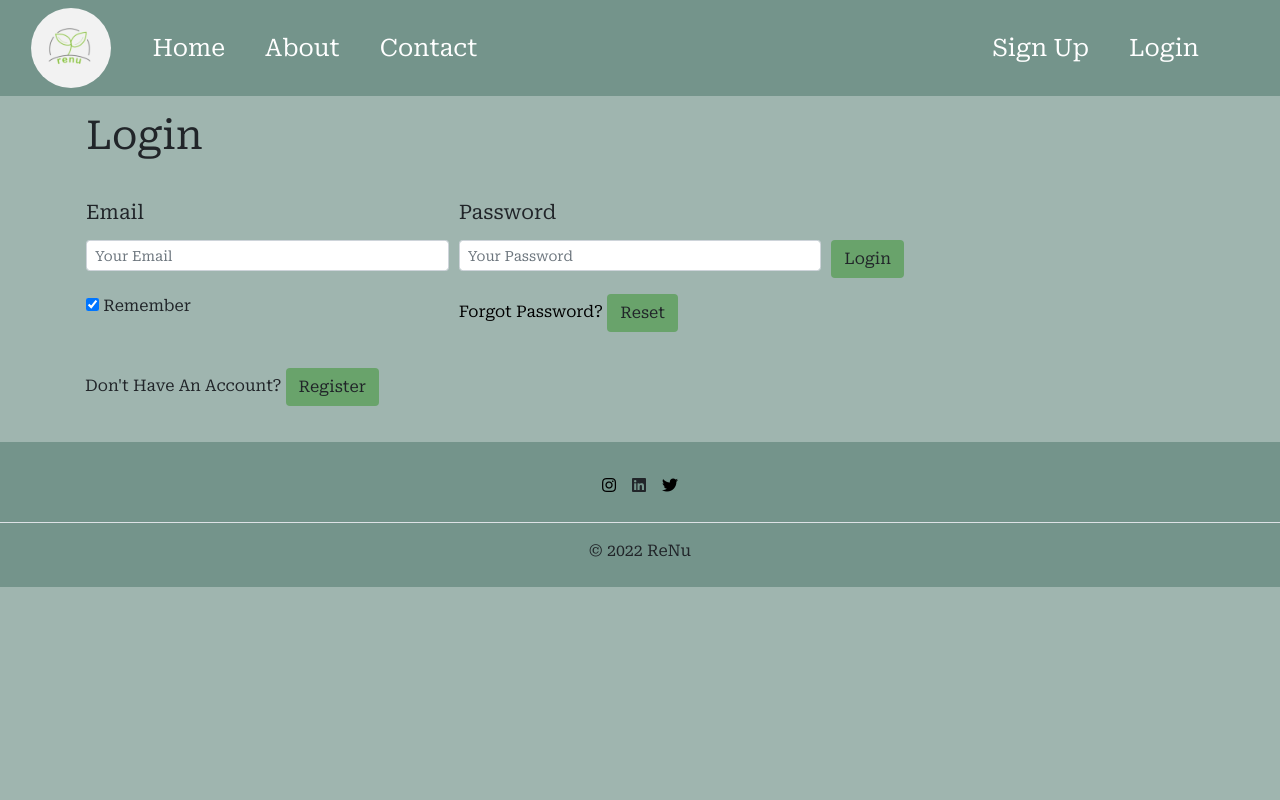
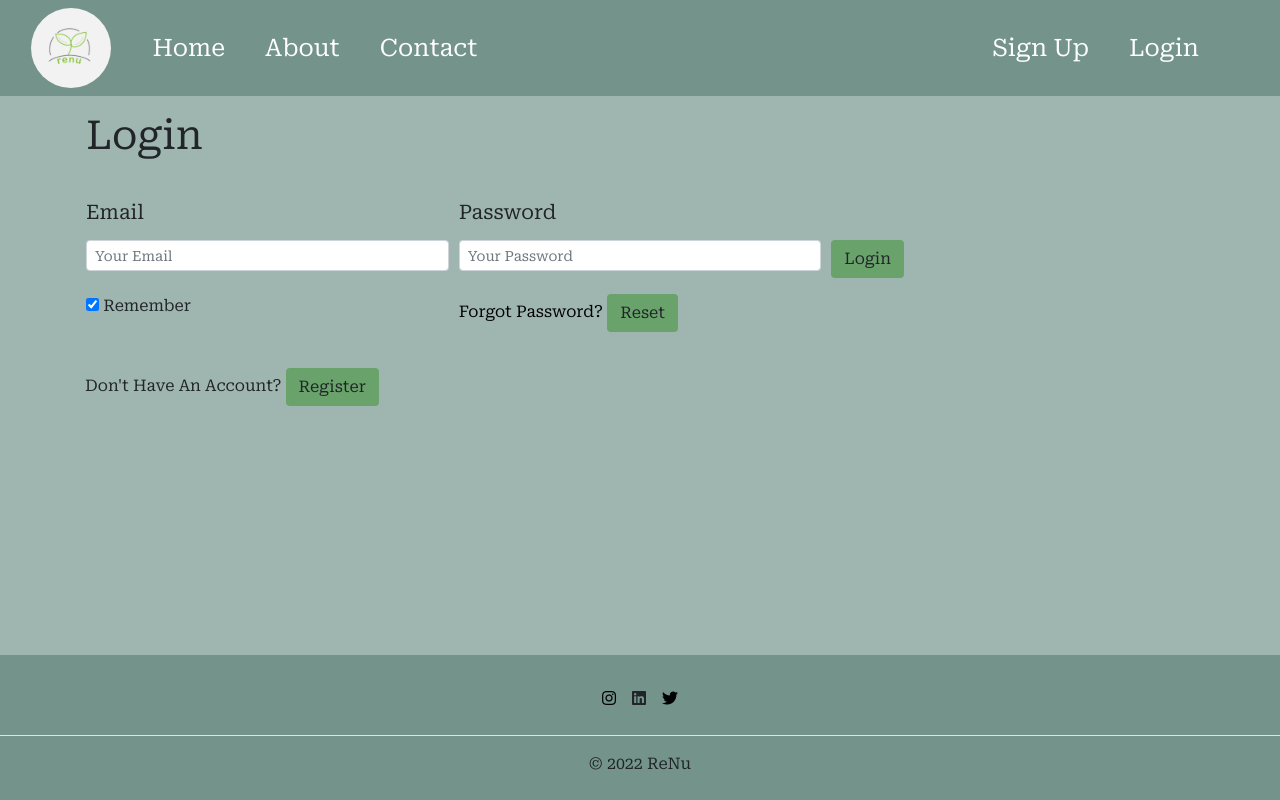
Before and after one commit to ngowran/Renu-Website, a Django app: page /postreset/ in a window 1280 px wide. Run offline with Django 3.2, Linux system fonts and the light colour scheme.

Commit message:
Fixed floating footer issue.

```diff
--- a/mysite/templates/base.html
+++ b/mysite/templates/base.html
@@ -18,15 +18,24 @@
 </script>
 </head>
 <body onload='message()'>
+  <div id="main-style">
 {% else %}
 </head>
 <body>
+  <div id="main-style">
 {% endif %}
 {% include 'navbar.html' %}
   <main>
+
+      <div id="content-wrap">
     {% block content %}
     {% endblock %}
+
+      <br><br><br>
   {% include 'footer.html' %}
+
   </main>
+    </div>
+       </div>
 </body>
 </html>
--- a/static/css/base.css
+++ b/static/css/base.css
@@ -48,3 +48,12 @@
   border: 1px solid  #5e927a;
   border-radius: 15px;
 }
+
+#main-style{
+  position: relative;
+  min-height: 100vh;
+}
+
+#content-wrap {
+  padding-bottom: 2.5rem;    /* Footer height */
+}
--- a/static/css/footer.css
+++ b/static/css/footer.css
@@ -5,3 +5,10 @@
 .f-link a{
   color: black;
 }
+
+#footer {
+  position: absolute;
+  bottom: 0;
+  width: 100%;
+
+}
```
Also changed, not shown: db.sqlite3.
